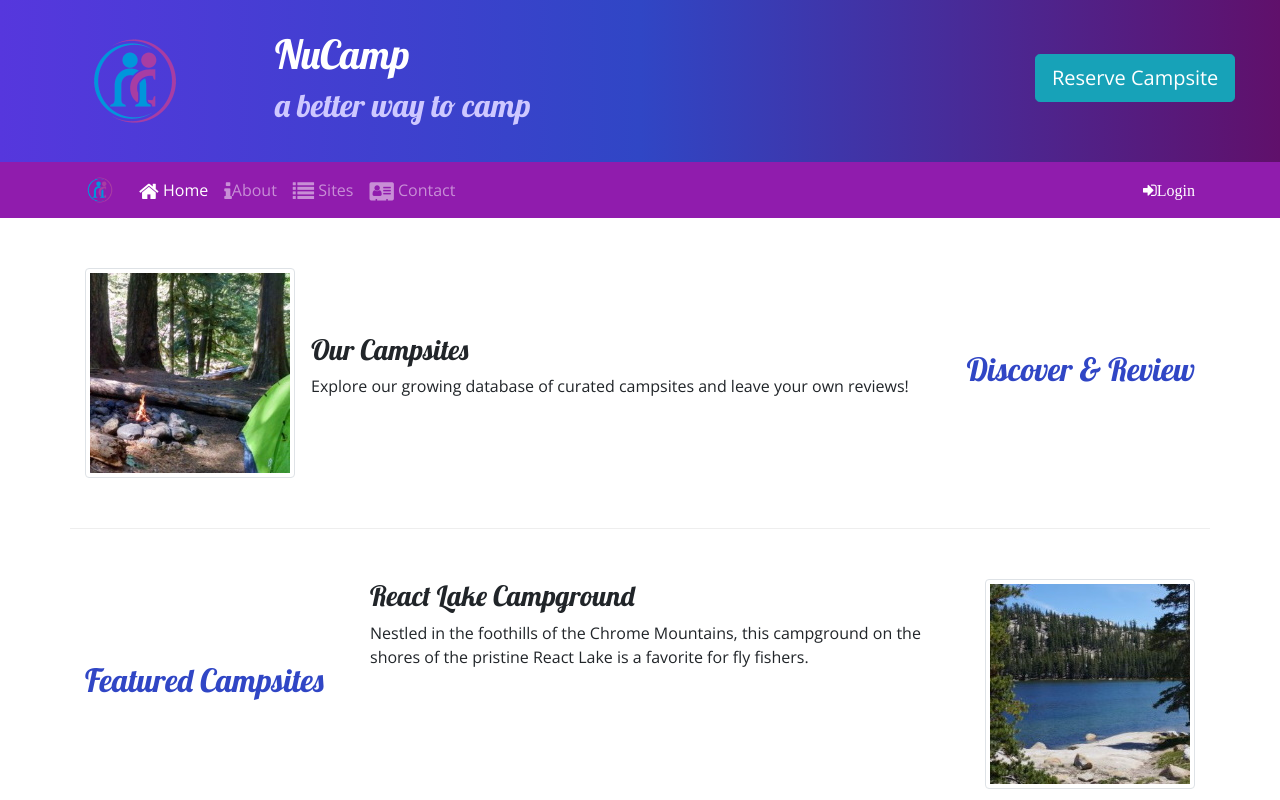
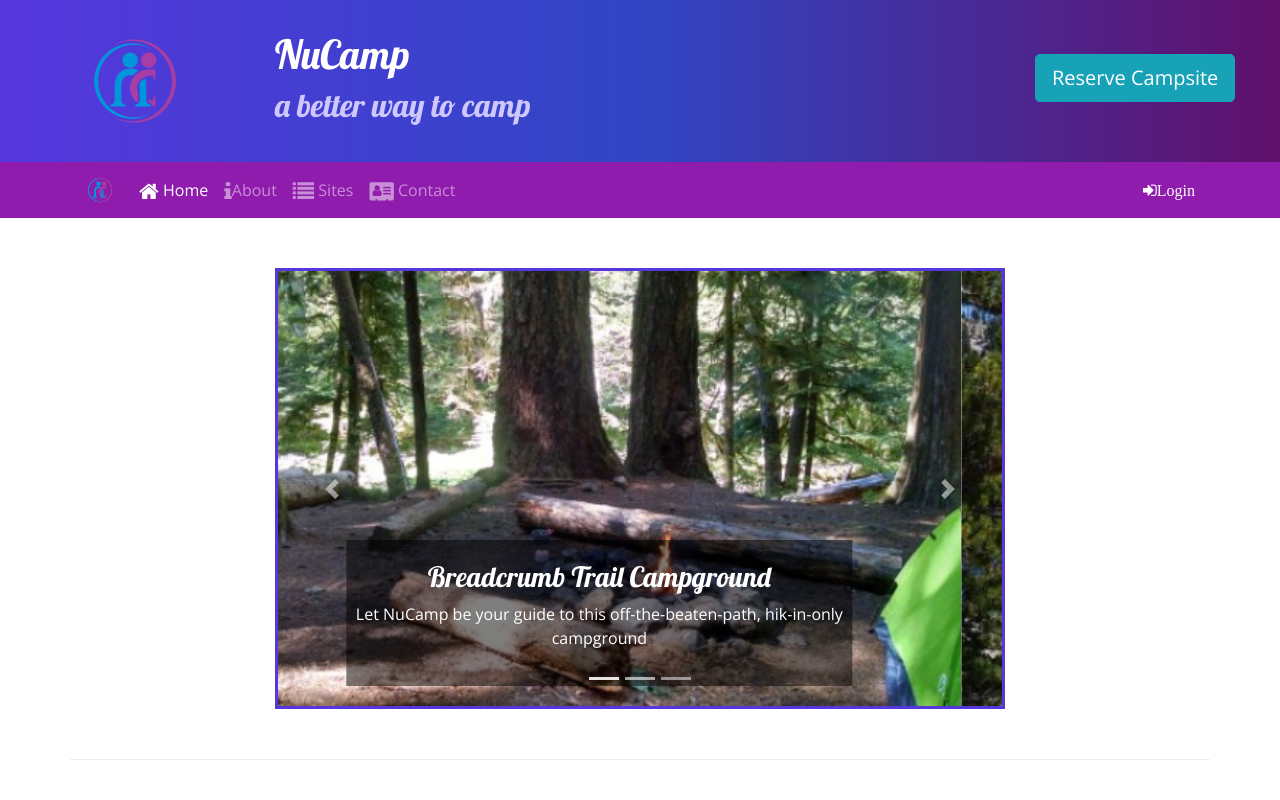
Before and after one commit to buddy97/nucampsite, a website: page index.html in a window 1280 px wide. Shown: the top 800 px of the page. Drawn offline with nearby package versions, Linux system fonts and the light colour scheme.

Commit message:
Carousel

```diff
--- a/css/styles.css
+++ b/css/styles.css
@@ -28,3 +28,9 @@
 .navbar {
     background-color: #901cad
 }
+.carousel-caption{
+    background-color: rgba(0, 0, 0, 0.5)
+}
+.carousel {
+    border: solid #5637DD;
+}
--- a/index.html
+++ b/index.html
@@ -108,6 +108,57 @@
     </div>
 
     <div class="container">
+        <div class="row row-content">
+            <div class="col-md-8 mx-auto">
+                <div id="homeCarousel" class="carousel slide" data-ride="carousel">
+                    <ol class="carousel-indicators">
+                        <li data-target="#homeCarousel" data-slide-to="0" class="active"></li>
+                        <li data-target="#homeCarousel" data-slide-to="1"></li>
+                        <li data-target="#homeCarousel" data-slide-to="2"></li>
+                    </ol>
+                    <div class="carousel-inner">
+                        <div class="carousel-item active">
+                            <img class="d-block w-100" src="img/breadcrumb-trail.jpg"
+                                alt="Breadcrumb Trail Campground" />
+                            <div class="carousel-caption">
+                                <h3>Breadcrumb Trail Campground</h3>
+                                <p class="d-none d-sm-block">Let NuCamp be your guide to this off-the-beaten-path,
+                                    hik-in-only campground</p>
+                            </div>
+                        </div>
+                        <div class="carousel-item">
+                            <img class="d-block w-100" src="img/react-lake.jpg" alt="React Lake Campground" />
+                            <div class="carousel-caption">
+                                <h3>React Lake Campground</h3>
+                                <p class="d-none d-sm-block">Nestled in the foothills of the Chrome Mountains, this
+                                    campground on the shore of the pristine React Lake is a favorite for fly fishers.
+                                </p>
+                            </div>
+                        </div>
+                        <div class="carousel-item">
+                            <img class="d-block w-100" src="img/chrome-river.jpg" alt="Chrome River Campground" />
+                            <div class="carousel-caption">
+                                <h3>Chrome River Campground</h3>
+                                <p class="d-none d-sm-block">Spend a few sunny days and starry nights beneath a canopy
+                                    of the old-growth firs at this enchanting spot by the Chrome River.</p>
+                            </div>
+                        </div>
+                    </div>
+
+                    <a class="carousel-control-prev" href="#homeCarousel" role="button" data-slide="prev">
+                        <span class="carousel-control-prev-icon"></span>
+                        <span class="sr-only">Previous</span>
+                    </a>
+                    <a class="carousel-control-next" href="#homeCarousel" role="button" data-slide="next">
+                        <span class="carousel-control-next-icon"></span>
+                        <span class="sr-only">Next</span>
+                    </a>
+
+                </div>
+            </div>
+        </div>
+
+
         <div class="row row-content align-items-center">
             <div class="col-sm-4 order-sm-last col-md-3">
                 <h2 class="text-sm-right">Discover & Review</h2>
```
